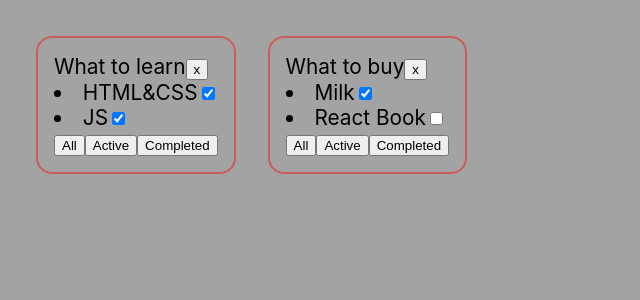
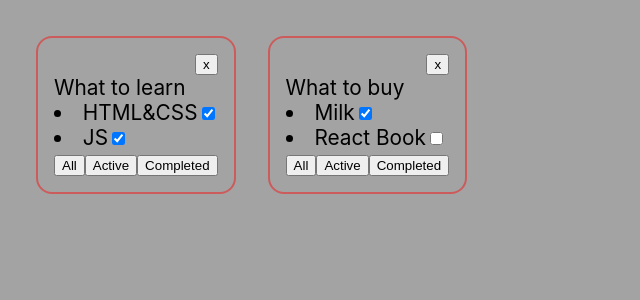
Before and after one commit to AlFilip/just-my-todo-list, a React (Create React App) app: page / in a window 1280 px wide. Shown: the top 300 px of the page, without its empty margins (0-640 px from the left). Built offline with nearby package versions, Linux system fonts and the light colour scheme.

Commit message:
Fifth commit

```diff
--- a/src/Components/TodoList/EditableSpan.tsx
+++ b/src/Components/TodoList/EditableSpan.tsx
@@ -39,8 +39,10 @@ export const EditableSpan: React.FC<EditableSpanPropsType> = ({
     return (
         <span onDoubleClick={toggleEditMode}>
             {!editMode && titleValue}
-            {editMode && <>
-                <input autoFocus value={titleValue}
+            {editMode
+            && <>
+                <input autoFocus
+                       value={titleValue}
                        onKeyDown={onKeyDownHandler}
                        onChange={onTitleChangeHandler}
                        onBlur={saveChanges}/>
--- a/src/Components/TodoList/TodoList.module.css
+++ b/src/Components/TodoList/TodoList.module.css
@@ -4,3 +4,12 @@
     border: 2px solid rgba(255, 0, 0, 0.44);
     border-radius: 1rem;
 }
+
+.btnDiv{
+    display: flex;
+    flex-direction: column;
+}
+
+.deleteBtn {
+    align-self: flex-end;
+}
--- a/src/Components/TodoList/TodoListTitle.tsx
+++ b/src/Components/TodoList/TodoListTitle.tsx
@@ -15,11 +15,15 @@ export const TodoListTitle: React.FC<TodoListTitlePropsType> = ({
                                                                 }) => {
     const onButtonClickHandler = () => callBack()
     return (
-        <div className={s.header}>
-            <EditableSpan title={title}
-                          callBack={onChangeCallBack}
-            />
-            <button onClick={onButtonClickHandler}>x</button>
-        </div>
+        <>
+            <div className={s.btnDiv}>
+                <button className={s.deleteBtn} onClick={onButtonClickHandler}>x</button>
+            </div>
+            <div className={s.title}>
+                <EditableSpan title={title}
+                              callBack={onChangeCallBack}
+                />
+            </div>
+        </>
     )
 }
```
